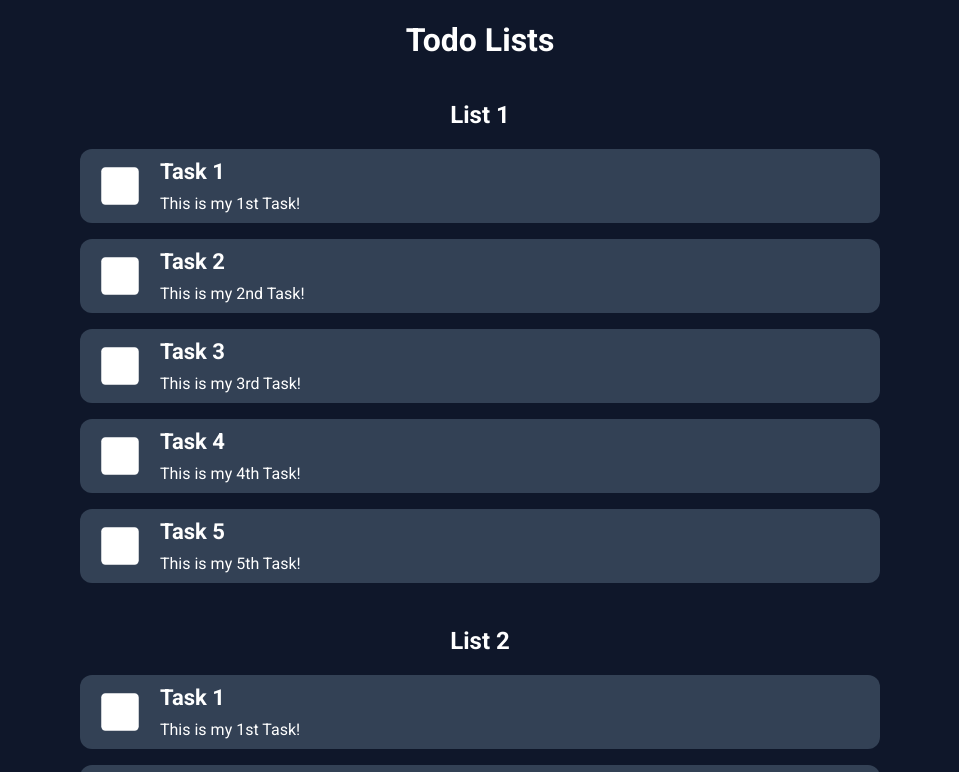
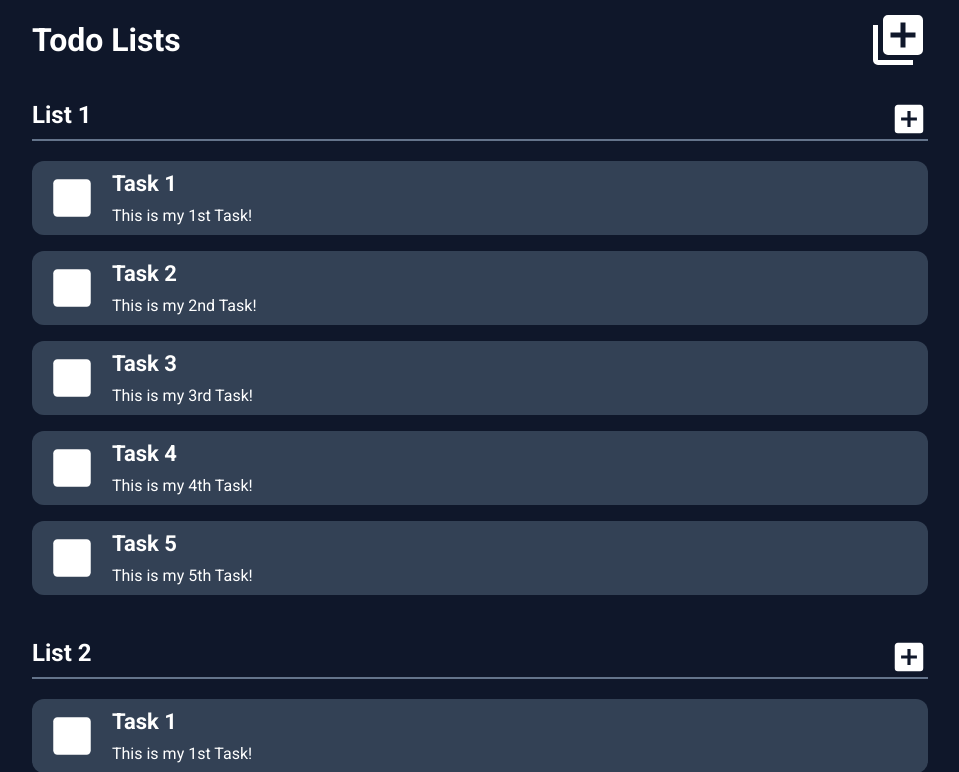
Before and after one commit to JMDoza/todo-list, a website built with webpack: page src/template.html in a window 1280 px wide. Shown: the top 772 px of the page, without its empty margins (160-1119 px from the left). Built offline with nearby package versions, Linux system fonts and the light colour scheme.

Commit message:
Added UI and listeners to add new todo in their lists

```diff
--- a/src/render.js
+++ b/src/render.js
@@ -2,15 +2,20 @@ import { createTodoListManager } from "./todo";
 import { createElement, appendChildren } from "./domUtils";
 
 const todoListManager = createTodoListManager();
+const checkboxBlankSVG = `<svg class="check-box-svg" xmlns="http://www.w3.org/2000/svg" viewBox="0 0 24 24"><title>checkbox-blank</title><path d="M19,3H5C3.89,3 3,3.89 3,5V19A2,2 0 0,0 5,21H19A2,2 0 0,0 21,19V5C21,3.89 20.1,3 19,3Z" /></svg>`;
+const checkboxSVG = `<svg class="check-box-svg" xmlns="http://www.w3.org/2000/svg" viewBox="0 0 24 24"><title>checkbox-marked</title><path d="M10,17L5,12L6.41,10.58L10,14.17L17.59,6.58L19,8M19,3H5C3.89,3 3,3.89 3,5V19A2,2 0 0,0 5,21H19A2,2 0 0,0 21,19V5C21,3.89 20.1,3 19,3Z" /></svg>`;
 
 function renderTodoList(listData) {
   // getTodoLists, getTodoList, addTodoList, addTodoToList
   const content = document.getElementById("content");
+  content.innerHTML = "";
 
-  todoListManager.addTodoList("List 1", listData);
-  todoListManager.addTodoList("List 2", listData);
+  const plusBox = `<svg xmlns="http://www.w3.org/2000/svg" viewBox="0 0 24 24"><title>plus-box</title><path d="M17,13H13V17H11V13H7V11H11V7H13V11H17M19,3H5C3.89,3 3,3.89 3,5V19A2,2 0 0,0 5,21H19A2,2 0 0,0 21,19V5C21,3.89 20.1,3 19,3Z" /></svg>`;
 
-  console.log(todoListManager.getTodoLists());
+  if (listData) {
+    todoListManager.addTodoList("List 1", listData);
+    todoListManager.addTodoList("List 2", listData);
+  }
 
   const todoLists = todoListManager.getTodoLists();
   for (const [key, todoList] of todoLists) {
@@ -18,6 +23,7 @@ function renderTodoList(listData) {
     console.log(todoList);
 
     const todoListElement = createElement("div", "todo-list-container");
+    const plusboxElement = createElement("div", "plus-box");
     const todoListTitle = createElement("h2", "", todoList.getListName());
     const todoItemsContainer = createElement("div", "todo-items-container");
 
@@ -29,14 +35,19 @@ function renderTodoList(listData) {
     });
 
     todoListElement.dataset.list = key;
-    appendChildren(todoListElement, todoListTitle, todoItemsContainer);
+    plusboxElement.innerHTML = plusBox;
+    appendChildren(
+      todoListElement,
+      todoListTitle,
+      plusboxElement,
+      todoItemsContainer
+    );
+    addCreateNewTodoEventListener(plusboxElement);
     appendChildren(content, todoListElement);
   }
 }
 
 function renderTodoItem(todoItem) {
-  const checkboxBlankSVG = `<svg class="check-box-svg" xmlns="http://www.w3.org/2000/svg" viewBox="0 0 24 24"><title>checkbox-blank</title><path d="M19,3H5C3.89,3 3,3.89 3,5V19A2,2 0 0,0 5,21H19A2,2 0 0,0 21,19V5C21,3.89 20.1,3 19,3Z" /></svg>`;
-
   const todoItemElement = createElement("div", "todo-item");
   const checkboxElement = createElement("div", "check-box");
   const todoInfoElement = createElement("div", "todo-information");
@@ -44,7 +55,10 @@ function renderTodoItem(todoItem) {
   const todoItemTitleElement = createElement("h4", "", todoItem.getTitle());
   const todoItemDescElement = createElement("p", "", todoItem.getDesc());
 
-  checkboxElement.innerHTML = checkboxBlankSVG;
+  checkboxElement.innerHTML = todoItem.getStatus()
+    ? checkboxSVG
+    : checkboxBlankSVG;
+
   addToggleStatusEventListener(checkboxElement);
   appendChildren(todoInfoElement, todoItemTitleElement, todoItemDescElement);
   appendChildren(todoItemElement, checkboxElement, todoInfoElement);
@@ -53,9 +67,6 @@ function renderTodoItem(todoItem) {
 }
 
 function addToggleStatusEventListener(element) {
-  const checkboxSVG = `<svg class="check-box-svg" xmlns="http://www.w3.org/2000/svg" viewBox="0 0 24 24"><title>checkbox-marked</title><path d="M10,17L5,12L6.41,10.58L10,14.17L17.59,6.58L19,8M19,3H5C3.89,3 3,3.89 3,5V19A2,2 0 0,0 5,21H19A2,2 0 0,0 21,19V5C21,3.89 20.1,3 19,3Z" /></svg>`;
-  const checkboxBlankSVG = `<svg class="check-box-svg" xmlns="http://www.w3.org/2000/svg" viewBox="0 0 24 24"><title>checkbox-blank</title><path d="M19,3H5C3.89,3 3,3.89 3,5V19A2,2 0 0,0 5,21H19A2,2 0 0,0 21,19V5C21,3.89 20.1,3 19,3Z" /></svg>`;
-
   element.addEventListener("click", (event) => {
     const todoListElement = event.currentTarget.closest("[data-list]");
     const todoItemElement = event.currentTarget.closest("[data-todo-item]");
@@ -74,4 +85,19 @@ function addToggleStatusEventListener(element) {
   });
 }
 
+function addCreateNewTodoEventListener(element) {
+  element.addEventListener("click", (event) => {
+    const todoListElement = event.currentTarget.closest("[data-list]");
+
+    const todoList = todoListElement.dataset.list;
+    console.log(todoListManager.getTodoList(todoList));
+    todoListManager.addTodoToList(todoList, {
+      title: "Task 6",
+      desc: "This is my 6th Task!",
+    });
+
+    renderTodoList();
+  });
+}
+
 export { renderTodoList };
--- a/src/styles.css
+++ b/src/styles.css
@@ -10,21 +10,24 @@ body {
   height: 100vh;
   grid-template-columns: 1fr;
   grid-template-rows: 0fr 1fr;
-  justify-items: center;
+  padding: 0 15%;
 }
 
 header {
-  /* background-color: blue; */
-  /* grid-column: 1 / 3; */
+  display: flex;
+  align-items: center;
 }
 
-/* #sidebar {
-  background-color: aqua;
-  grid-row: 1 / 3;
-} */
+header > h1 {
+  flex: 1;
+}
+
+#add-new-list {
+  fill: white;
+  height: 60px;
+}
 
 #content {
-  /* grid-column: 1 / 3; */
   grid-auto-rows: 0fr;
   display: grid;
   justify-items: center;
@@ -33,14 +36,36 @@ header {
 
 .todo-list-container {
   display: grid;
-  justify-items: center;
+  grid-template-columns: 1fr 0fr;
+  width: 100%;
+}
+
+.plus-box,
+.todo-list-container > h2 {
+  grid-row: 1/2;
+}
+
+.plus-box {
+  grid-column: 2/3;
+  place-self: center;
+}
+
+.plus-box > svg {
+  fill: white;
+  height: 38px;
+}
+
+.todo-list-container > h2 {
+  border-bottom: 2px solid #64748b;
+  padding-bottom: 10px;
+  grid-column: 1/3;
 }
 
 .todo-items-container {
   display: grid;
   row-gap: 16px;
+  grid-column: 1/3;
   grid-auto-rows: 0fr;
-  width: 800px;
 }
 
 .todo-item {
--- a/src/template.html
+++ b/src/template.html
@@ -16,6 +16,16 @@
     <div class="container">
       <header>
         <h1>Todo Lists</h1>
+        <svg
+          id="add-new-list"
+          xmlns="http://www.w3.org/2000/svg"
+          viewBox="0 0 24 24"
+        >
+          <title>plus-box-multiple</title>
+          <path
+            d="M19,11H15V15H13V11H9V9H13V5H15V9H19M20,2H8A2,2 0 0,0 6,4V16A2,2 0 0,0 8,18H20A2,2 0 0,0 22,16V4A2,2 0 0,0 20,2M4,6H2V20A2,2 0 0,0 4,22H18V20H4V6Z"
+          />
+        </svg>
         <nav></nav>
       </header>
       <!-- <div id="sidebar"></div> -->
--- a/src/todo.js
+++ b/src/todo.js
@@ -89,11 +89,21 @@ function createTodoListManager() {
     todoLists.get(listName).addTodo(todoData);
   };
 
+  const getTodoFromList = (listName, todoIndex) => {
+    return getTodoList(listName)[todoIndex];
+  };
+
+  const toggleStatusOfTodoFromList = (listName, todoIndex) => {
+    getTodoFromList(listName, todoIndex).toggleStatus();
+  };
+
   return {
     getTodoLists,
     getTodoList,
     addTodoList,
     addTodoToList,
+    getTodoFromList,
+    toggleStatusOfTodoFromList,
   };
 }
 
```
